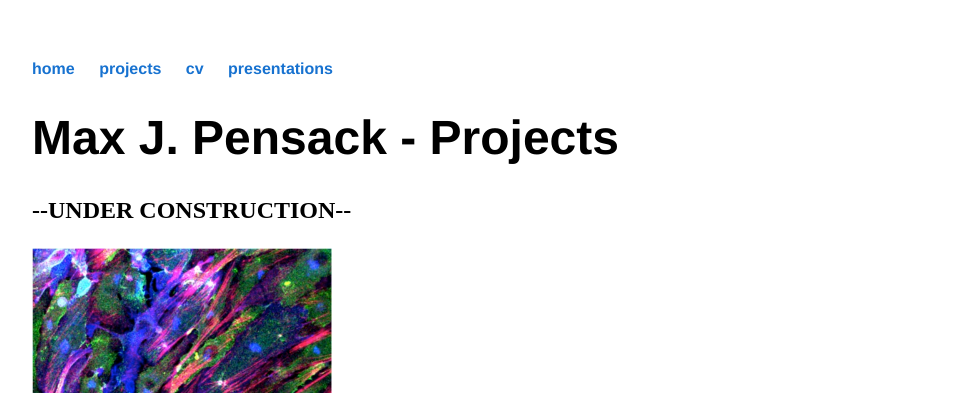
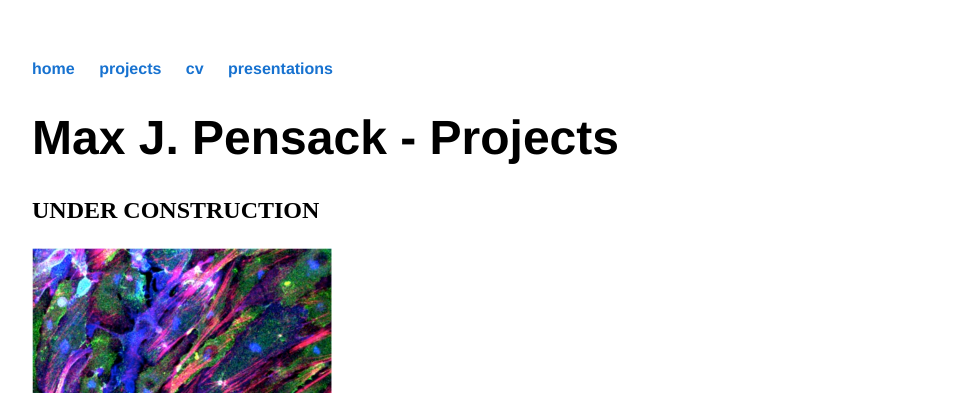
Before and after one commit to maxpensack/maxpensack.github.io, a Jekyll site: the page built from projects/index.html, in a window 1280 px wide. Shown: the top 393 px of the page, without its empty margins (160-1119 px from the left). Built offline with Jekyll 4.4.1, drawn with Linux system fonts in a browser that asks for light colours.

```diff
--- a/projects/index.html
+++ b/projects/index.html
@@ -3,7 +3,7 @@ layout: default
 title: Max J. Pensack - Projects
 ---
 <h1>{{ page.title }}</h1>
-<h2>--UNDER CONSTRUCTION--</h2>
+<h2>UNDER CONSTRUCTION</h2>
 <p>
 <img src="cells.jpg" alt="Micrograph" width="300">
 </p>
```
